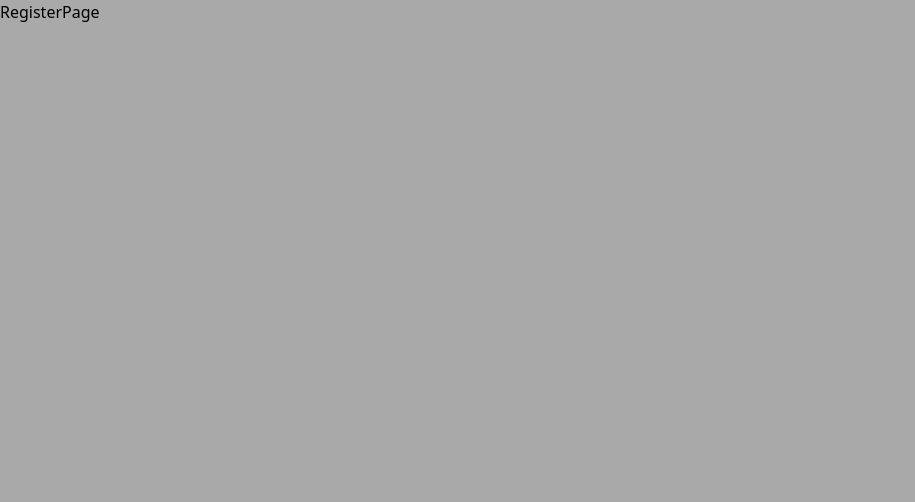
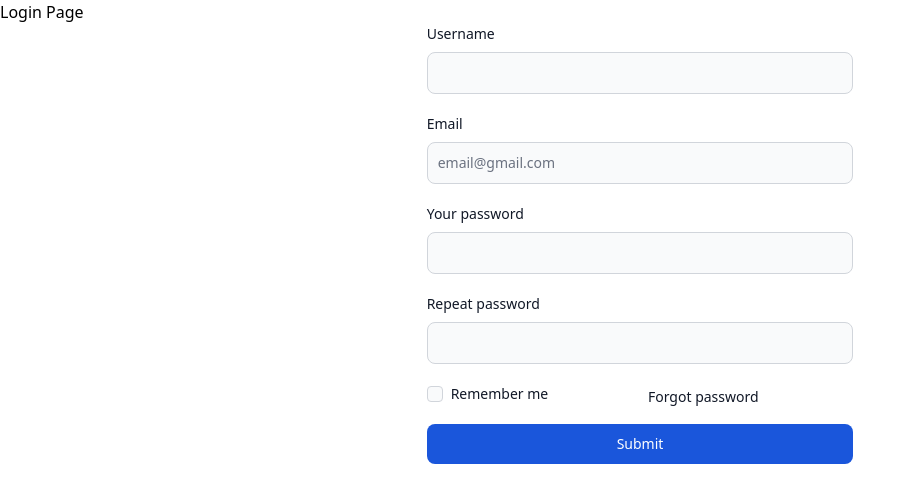
Before and after one commit to mersesarvari/ProgramIO_frontend, a React (Vite) app: page /register in a window 1280 px wide. Shown: the top 502 px of the page, without its empty margins (0-915 px from the left). Built offline with nearby package versions, Linux system fonts and the light colour scheme.

Commit message:
added login and registration page

```diff
--- /dev/null
+++ b/src/components/BasicInputField.tsx
@@ -0,0 +1,40 @@
+import { Field } from "formik";
+
+type BasicInputFieldProps = {
+  label?: string;
+  type?: string;
+  id?: string;
+  required?: boolean;
+  name?: string;
+  placeholder?: string;
+};
+
+const BasicInputField: React.FC<BasicInputFieldProps> = ({
+  label,
+  type,
+  id,
+  required,
+  placeholder,
+  name,
+}) => {
+  return (
+    <>
+      <label
+        htmlFor={label}
+        className="block mb-2 text-sm font-medium text-gray-900 dark:text-white"
+      >
+        Your email
+      </label>
+      <Field
+        type={type}
+        id={id}
+        placeholder={placeholder}
+        className="bg-gray-50 border border-gray-300 text-gray-900 text-sm rounded-lg focus:ring-blue-500 focus:border-blue-500 block w-full p-2.5 dark:bg-gray-700 dark:border-gray-600 dark:placeholder-gray-400 dark:text-white dark:focus:ring-blue-500 dark:focus:border-blue-500"
+        required={required}
+        name={name}
+      />
+    </>
+  );
+};
+
+export default BasicInputField;
--- a/src/pages/authentication/LoginPlage.tsx
+++ b/src/pages/authentication/LoginPlage.tsx
@@ -1,10 +1,7 @@
-import { CardContent, TextField } from "@mui/material";
 import * as Yup from "yup";
-import Card from "@mui/material/Card";
 import { ErrorMessage, Field, Form, Formik } from "formik";
 import React from "react";
 import axios from "axios";
-import { Button } from "flowbite-react";
 
 interface LoginFormValues {
   email: string;
@@ -55,11 +52,8 @@ const LoginPage: React.FC = () => {
     <>
       <div>Login Page</div>
       <div className="grid grid-cols-12">
-        <div className="col-span-3">01</div>
-        <div className="col-span-6">
-          <Card style={{ width: "100%" }}>
-            <React.Fragment>
-              <CardContent>
+        <div className="col-span-4"></div>
+        <div className="col-span-4">
           <Formik
             initialValues={initialValues}
             validationSchema={validationSchema}
@@ -99,6 +93,8 @@ const LoginPage: React.FC = () => {
                 />
                 <ErrorMessage name="password" component="div" />
               </div>
+              <div className="grid grid-cols-12">
+                <div className="col-span-6">
                   <div className="flex items-start mb-5">
                     <div className="flex items-center h-5">
                       <input
@@ -115,19 +111,24 @@ const LoginPage: React.FC = () => {
                       Remember me
                     </label>
                   </div>
+                </div>
+                <div className="col-span-6">
+                  <label className="ms-2 text-sm font-medium text-gray-900 dark:text-gray-300">
+                    Forgot password
+                  </label>
+                </div>
+              </div>
               <button
                 type="submit"
                 className="text-white bg-blue-700 hover:bg-blue-800 focus:ring-4 focus:outline-none focus:ring-blue-300 font-medium rounded-lg text-sm w-full sm:w-auto px-5 py-2.5 text-center dark:bg-blue-600 dark:hover:bg-blue-700 dark:focus:ring-blue-800"
+                style={{ width: "100%" }}
               >
                 Submit
               </button>
             </Form>
           </Formik>
-              </CardContent>
-            </React.Fragment>
-          </Card>
         </div>
-        <div className="col-span-3">02</div>
+        <div className="col-span-4"></div>
       </div>
     </>
   );
--- a/src/pages/authentication/RegisterPage.tsx
+++ b/src/pages/authentication/RegisterPage.tsx
@@ -1,5 +1,181 @@
+import { ErrorMessage, Field, Form, Formik } from "formik";
+import axios from "axios";
+import * as Yup from "yup";
+
+interface RegisterFormValues {
+  email: string;
+  password: string;
+  confirmPassword: string;
+  username: string;
+}
+
 const RegisterPage = () => {
-  return <>RegisterPage</>;
+  const initialValues: RegisterFormValues = {
+    email: "",
+    password: "",
+    confirmPassword: "",
+    username: "",
+  };
+  const validationSchema = Yup.object({
+    email: Yup.string().email("Invalid email address").required("Required"),
+    password: Yup.string()
+      .required("Required")
+      .min(6, "Password must be at least 6 characters long")
+      .matches(
+        /^(?=.*[a-z])(?=.*[A-Z])(?=.*\d)/,
+        "Password must contain at least one lowercase letter, one uppercase letter, and one number"
+      ),
+    confirmPassword: Yup.string()
+      .oneOf([Yup.ref("password"), undefined], "Passwords must match")
+      .required("Required"),
+    username: Yup.string().required("Required"),
+  });
+
+  const onSubmit = async (values: RegisterFormValues) => {
+    // Your form submission logic goes here
+    console.log("Form values:", values);
+    try {
+      // Make a POST request using Axios
+      const response = await axios.post(
+        "http://localhost:5000/auth/register",
+        values
+      );
+
+      // Handle the response as needed
+      console.log("Response:", response.data);
+    } catch (error) {
+      // Check if the error has a response from the server
+      if (error.response) {
+        // The server responded with a non-2xx status code
+        console.error("Error status:", error.response.status);
+        console.error("Error message:", error.response.data.message);
+
+        // Display the server's error message or handle it as needed
+      } else if (error.request) {
+        // The request was made but no response was received
+        console.error("No response received");
+      } else {
+        // Something happened in setting up the request that triggered an Error
+        console.error("Error message:", error.message);
+      }
+    }
+  };
+  return (
+    <>
+      <div>Login Page</div>
+      <div className="grid grid-cols-12">
+        <div className="col-span-4"></div>
+        <div className="col-span-4">
+          <Formik
+            initialValues={initialValues}
+            validationSchema={validationSchema}
+            onSubmit={onSubmit}
+          >
+            <Form>
+              <div className="mb-5">
+                <label
+                  htmlFor="username"
+                  className="block mb-2 text-sm font-medium text-gray-900 dark:text-white"
+                >
+                  Username
+                </label>
+                <Field
+                  type="text"
+                  id="username"
+                  className="bg-gray-50 border border-gray-300 text-gray-900 text-sm rounded-lg focus:ring-blue-500 focus:border-blue-500 block w-full p-2.5 dark:bg-gray-700 dark:border-gray-600 dark:placeholder-gray-400 dark:text-white dark:focus:ring-blue-500 dark:focus:border-blue-500"
+                  required
+                  name="username" // Add the 'name' attribute
+                />
+                <ErrorMessage name="username" component="div" />
+              </div>
+              <div className="mb-5">
+                <label
+                  htmlFor="email"
+                  className="block mb-2 text-sm font-medium text-gray-900 dark:text-white"
+                >
+                  Email
+                </label>
+                <Field
+                  type="email"
+                  id="email"
+                  placeholder="email@gmail.com"
+                  className="bg-gray-50 border border-gray-300 text-gray-900 text-sm rounded-lg focus:ring-blue-500 focus:border-blue-500 block w-full p-2.5 dark:bg-gray-700 dark:border-gray-600 dark:placeholder-gray-400 dark:text-white dark:focus:ring-blue-500 dark:focus:border-blue-500"
+                  required
+                  name="email" // Add the 'name' attribute
+                />
+                <ErrorMessage name="email" component="div" />
+              </div>
+              <div className="mb-5">
+                <label
+                  htmlFor="password"
+                  className="block mb-2 text-sm font-medium text-gray-900 dark:text-white"
+                >
+                  Your password
+                </label>
+                <Field
+                  type="password"
+                  id="password"
+                  name="password" // Add the 'name' attribute
+                  className="bg-gray-50 border border-gray-300 text-gray-900 text-sm rounded-lg focus:ring-blue-500 focus:border-blue-500 block w-full p-2.5 dark:bg-gray-700 dark:border-gray-600 dark:placeholder-gray-400 dark:text-white dark:focus:ring-blue-500 dark:focus:border-blue-500"
+                  required
+                />
+                <ErrorMessage name="password" component="div" />
+              </div>
+              <div className="mb-5">
+                <label
+                  htmlFor="confirmPassword"
+                  className="block mb-2 text-sm font-medium text-gray-900 dark:text-white"
+                >
+                  Repeat password
+                </label>
+                <Field
+                  type="password"
+                  id="confirmPassword"
+                  name="confirmPassword" // Add the 'name' attribute
+                  className="bg-gray-50 border border-gray-300 text-gray-900 text-sm rounded-lg focus:ring-blue-500 focus:border-blue-500 block w-full p-2.5 dark:bg-gray-700 dark:border-gray-600 dark:placeholder-gray-400 dark:text-white dark:focus:ring-blue-500 dark:focus:border-blue-500"
+                  required
+                />
+                <ErrorMessage name="confirmPassword" component="div" />
+              </div>
+              <div className="grid grid-cols-12">
+                <div className="col-span-6">
+                  <div className="flex items-start mb-5">
+                    <div className="flex items-center h-5">
+                      <input
+                        id="remember"
+                        type="checkbox"
+                        value=""
+                        className="w-4 h-4 border border-gray-300 rounded bg-gray-50 focus:ring-3 focus:ring-blue-300 dark:bg-gray-700 dark:border-gray-600 dark:focus:ring-blue-600 dark:ring-offset-gray-800 dark:focus:ring-offset-gray-800"
+                      />
+                    </div>
+                    <label
+                      htmlFor="remember"
+                      className="ms-2 text-sm font-medium text-gray-900 dark:text-gray-300"
+                    >
+                      Remember me
+                    </label>
+                  </div>
+                </div>
+                <div className="col-span-6">
+                  <label className="ms-2 text-sm font-medium text-gray-900 dark:text-gray-300">
+                    Forgot password
+                  </label>
+                </div>
+              </div>
+              <button
+                type="submit"
+                className="text-white bg-blue-700 hover:bg-blue-800 focus:ring-4 focus:outline-none focus:ring-blue-300 font-medium rounded-lg text-sm w-full sm:w-auto px-5 py-2.5 text-center dark:bg-blue-600 dark:hover:bg-blue-700 dark:focus:ring-blue-800"
+                style={{ width: "100%" }}
+              >
+                Submit
+              </button>
+            </Form>
+          </Formik>
+        </div>
+        <div className="col-span-4"></div>
+      </div>
+    </>
+  );
 };
 
 export default RegisterPage;
--- a/src/styles.css
+++ b/src/styles.css
@@ -6,7 +6,7 @@
 body,
 html,
 #root {
-  background-color: darkgrey;
+  background-color: white;
   margin: 0;
   padding: 0;
 }
```
Lines whose indentation alone changed are shown as unchanged.
